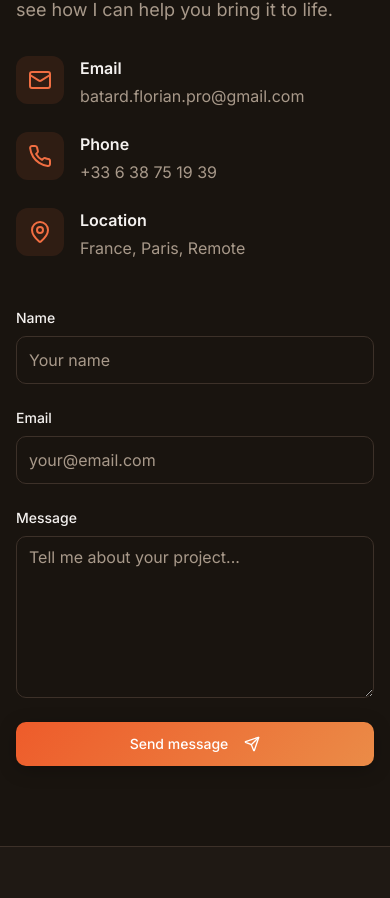
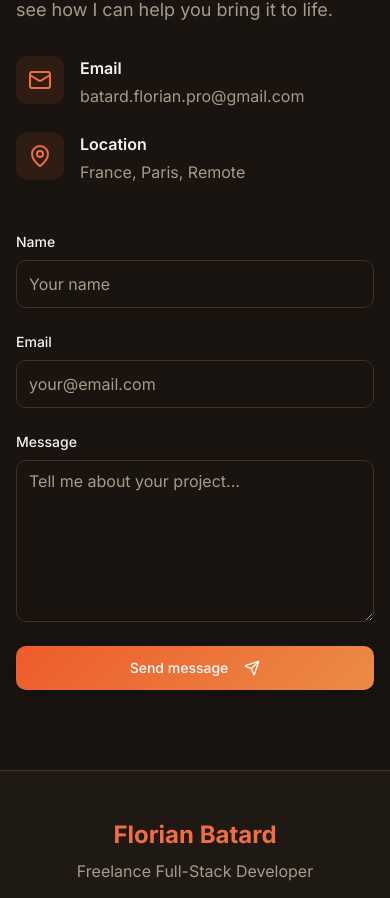
Before and after one commit to flobatard/site-perso-freelance, a React (Vite) app: page /en in a window 390 px wide. Shown: the part 5453-6351 px from the top of the page. Built offline with nearby package versions, Linux system fonts and the light colour scheme.

Commit message:
Remove phone number

```diff
--- a/src/components/Contact.tsx
+++ b/src/components/Contact.tsx
@@ -66,21 +66,6 @@ const Contact = () => {
                       className="text-muted-foreground hover:text-primary transition-colors"
                     >
                       batard.florian.pro@gmail.com
-                    </a>
-                  </div>
-                </div>
-
-                <div className="flex items-start gap-4">
-                  <div className="p-3 bg-primary/10 rounded-lg">
-                    <Phone className="text-primary" size={24} />
-                  </div>
-                  <div>
-                    <h4 className="font-semibold mb-1">{t("contact.phone_label")}</h4>
-                    <a
-                      href="tel:+33638751939"
-                      className="text-muted-foreground hover:text-primary transition-colors"
-                    >
-                      +33 6 38 75 19 39
                     </a>
                   </div>
                 </div>
--- a/src/pages/CurriculumVitae.tsx
+++ b/src/pages/CurriculumVitae.tsx
@@ -99,10 +99,6 @@ const CurriculumVitae = () => {
                 <span className="flex items-center gap-2">
                   <Mail size={14} className="text-primary shrink-0" />
                   fb.batard@gmail.com
-                </span>
-                <span className="flex items-center gap-2">
-                  <Phone size={14} className="text-primary shrink-0" />
-                  06 38 75 19 39
                 </span>
                 <span className="flex items-center gap-2">
                   <MapPin size={14} className="text-primary shrink-0" />
```
